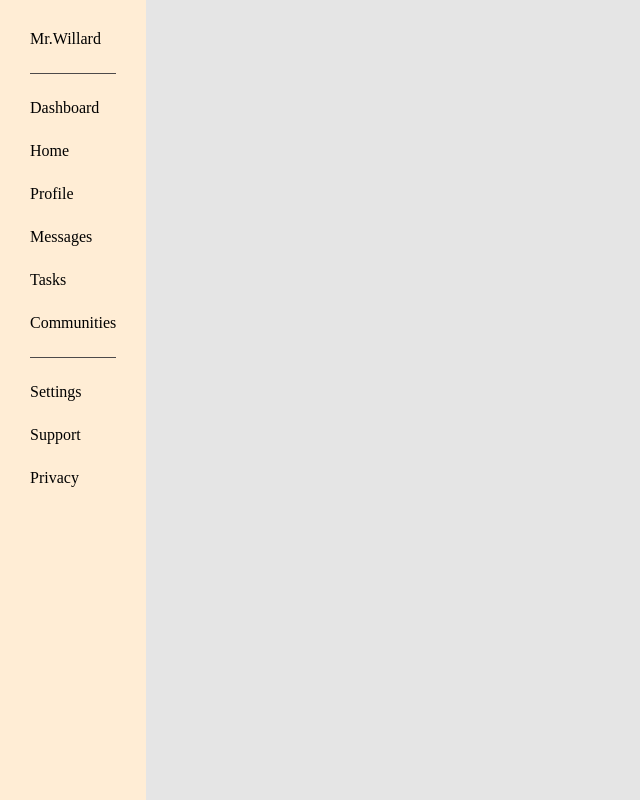
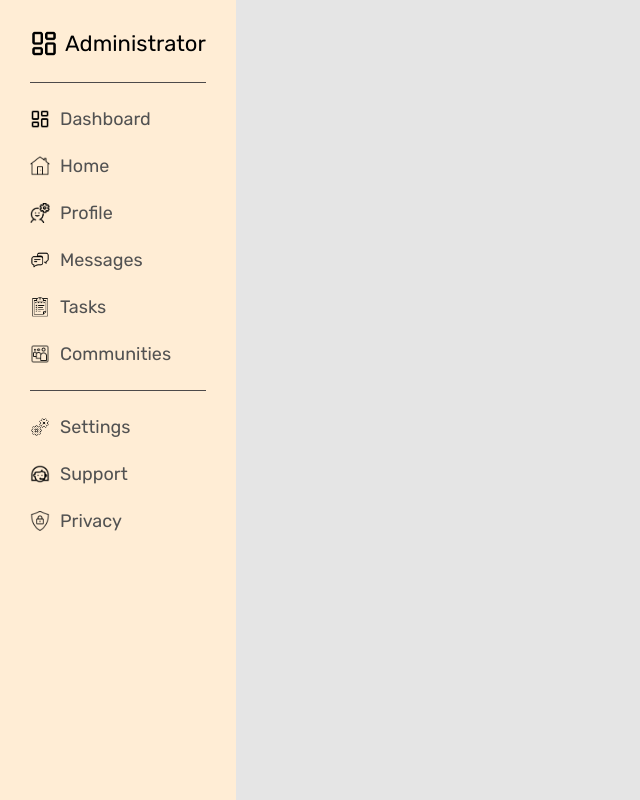
Before and after one commit to willard-wrt/admin-dashboard, a plain HTML site: page index.html in a window 1280 px wide. Shown: the whole page, without its empty margins (0-640 px from the left). Drawn offline with Linux system fonts and the light colour scheme.

Commit message:
Add image icons for sidebar and set import font.

```diff
--- a/index.html
+++ b/index.html
@@ -10,7 +10,7 @@
 <body>
 <div class="page-grid">
     <div class="sidebar">
-        <div id="dash-title">Mr.Willard</div>
+        <div id="dash-title">Administrator</div>
         <div class="bar-divider"></div>
         <a href id="dashboard">Dashboard</a>
         <a href id="home">Home</a>
--- a/style.css
+++ b/style.css
@@ -1,6 +1,9 @@
+@import url('https://fonts.googleapis.com/css2?family=Rubik:ital,wght@0,300;0,400;0,500;1,300;1,400;1,500&display=swap');
+
+
 :root {
 --background-light: #e5e5e5;
---text-light: ##525252;
+--text-light: #525252;
 }
 
 *{
@@ -30,6 +33,12 @@ height: 1px;
 
 text-decoration: none;
 color: var(--text-light);
+background-size: 20px 20px;
+background-position: left;
+background-repeat: no-repeat;
+padding-left: 30px;
+font-family: 'Rubik', sans-serif;
+font-size: 18px;
 }
 
 .sidebar a:hover {
@@ -45,3 +54,42 @@ display: grid;
 row-gap: 25px;
 padding: 30px;
 }
+
+#dash-title {
+background-image: url(/imgs/dashboard.png);
+background-size: 28px 28px;
+background-position: left;
+background-repeat: no-repeat;
+font-family: 'Rubik', sans-serif;
+padding-left: 35px;
+font-size: 22px;
+font-weight: 400;
+}
+
+#dashboard {
+background-image: url(/imgs/dashboard.png);
+}
+#home {
+background-image: url(/imgs/home.png);
+}
+#profile {
+background-image: url(/imgs/profile.png);
+}
+#messages {
+background-image: url(/imgs/messages.png);
+}
+#tasks {
+background-image: url(/imgs/tasks.png);
+}
+#communities {
+background-image: url(/imgs/communities.png);
+}
+#settings {
+background-image: url(/imgs/settings2.png);
+}
+#support {
+background-image: url(/imgs/support.png);
+}
+#privacy {
+background-image: url(/imgs/privacy.png);
+}
```
Also changed, not shown: imgs/aleart.png (added), imgs/communities.png (added), imgs/dashboard.png (added), imgs/history.png (added), imgs/home.png (added), imgs/messages.png (added), imgs/privacy.png (added), imgs/profile.png (added), imgs/profile1.png (added), imgs/search.png (added), imgs/settings.png (added), imgs/settings2.png (added), imgs/support.png (added), imgs/tasks.png (added).
